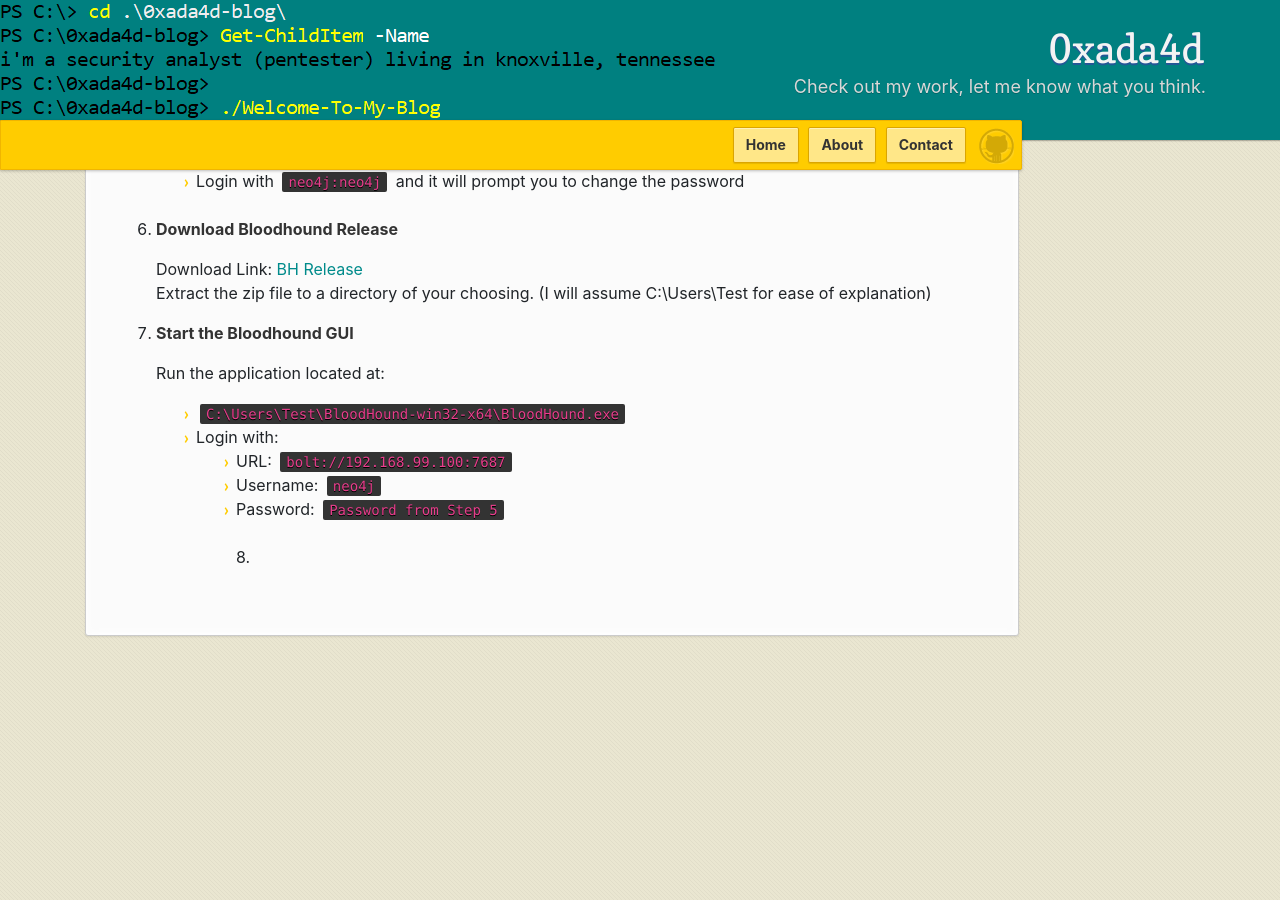
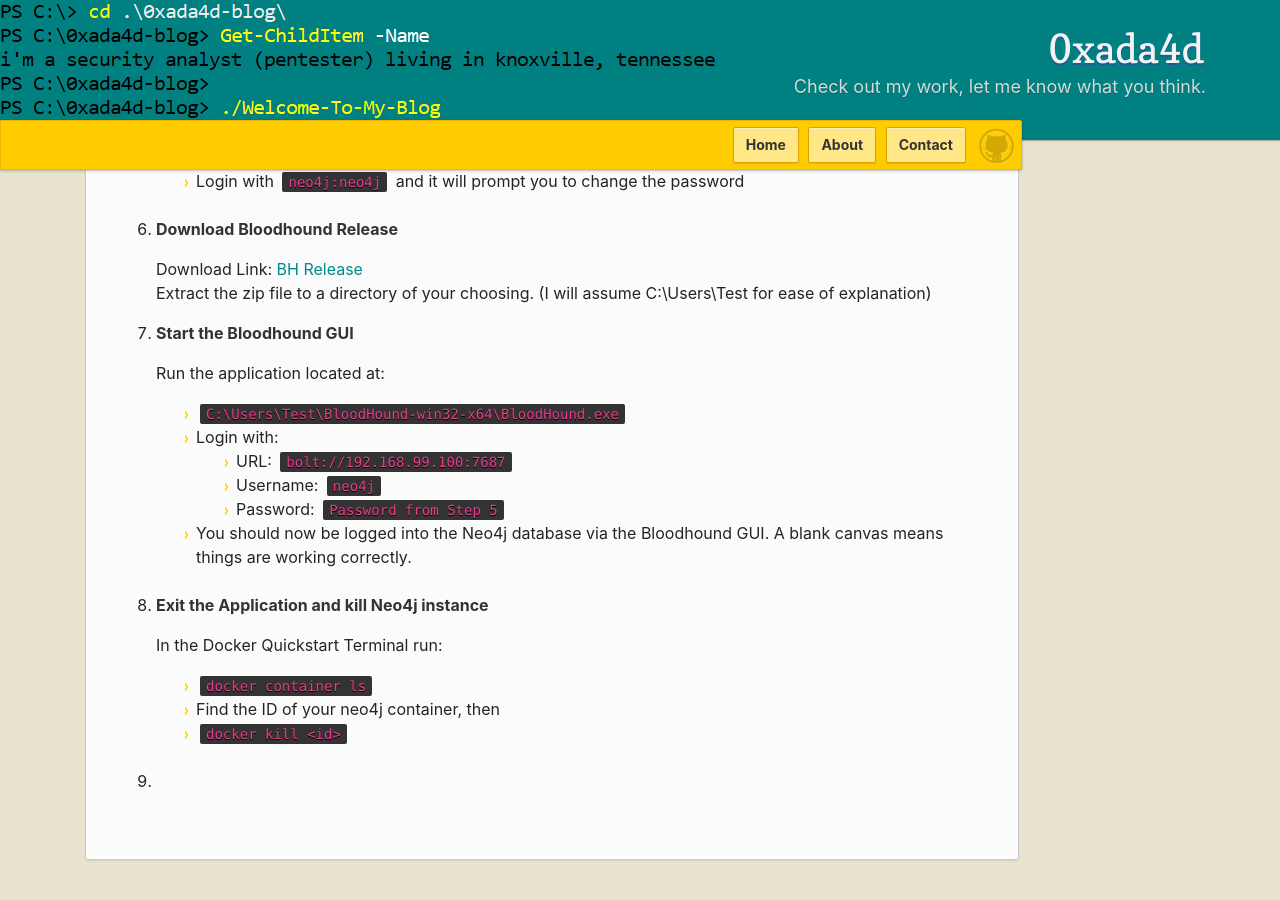
Before and after one commit to 0xada4d/0xada4d.github.io, a Jekyll site: the page built from _posts/2018-03-03-installing-bloodhound-server.md, in a window 1280 px wide and 900 px high, scrolled down 1908 px. Built offline with Jekyll 4.4.1, drawn with Linux system fonts in a browser that asks for light colours; comment, search, counter and statistics services are not loaded; before the commit the page ends 2584 px from its top, so only the background shows below that.

Commit message:
bloodhound how-to post

```diff
--- a/_posts/2018-03-03-installing-bloodhound-server.md
+++ b/_posts/2018-03-03-installing-bloodhound-server.md
@@ -76,5 +76,13 @@
      - URL: `bolt://192.168.99.100:7687`
      - Username: `neo4j`
      - Password: `Password from Step 5`
+   - You should now be logged into the Neo4j database via the Bloodhound GUI. A blank canvas means things are working correctly.
 <br>
-8.
+8. **Exit the Application and kill Neo4j instance**
+
+   In the Docker Quickstart Terminal run:
+   - `docker container ls`
+   - Find the ID of your neo4j container, then
+   - `docker kill <id>`
+<br>
+9.
```
